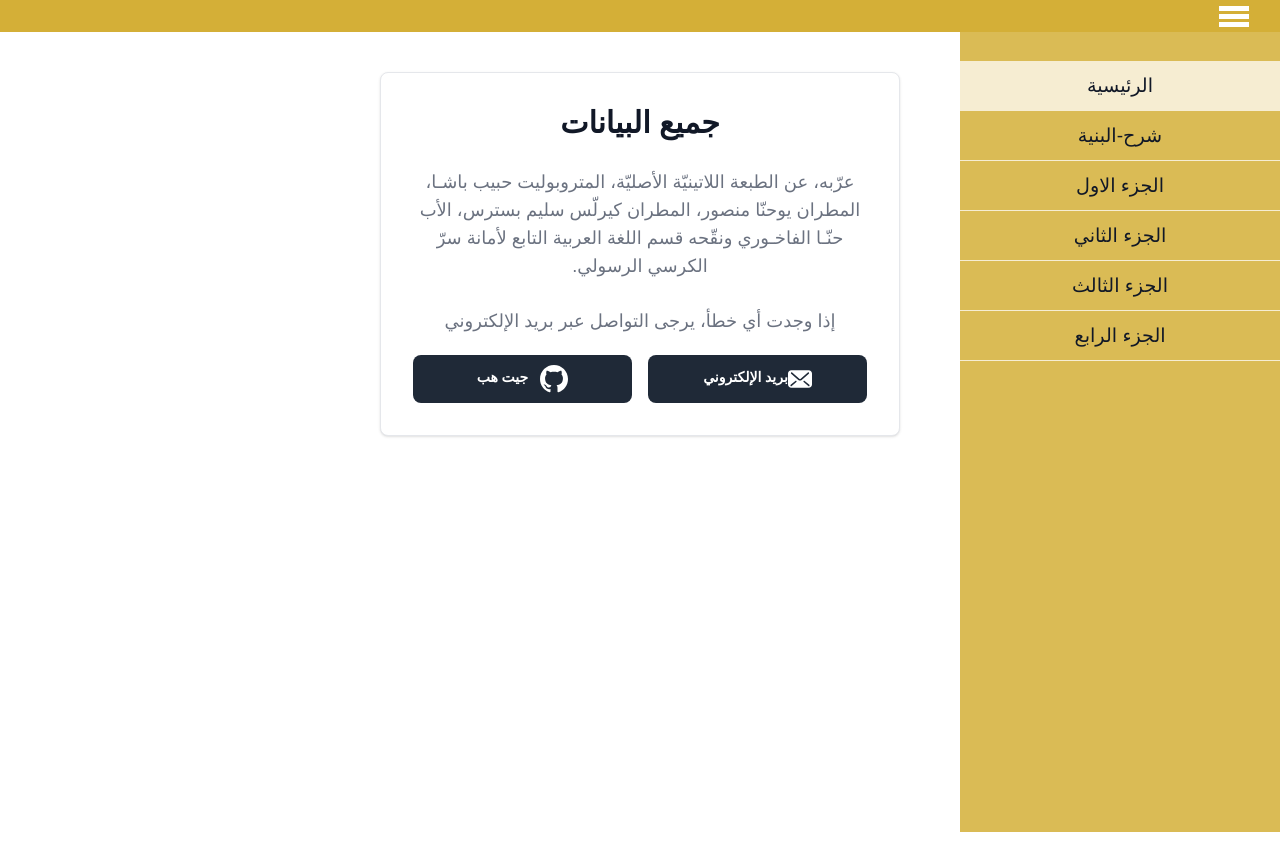
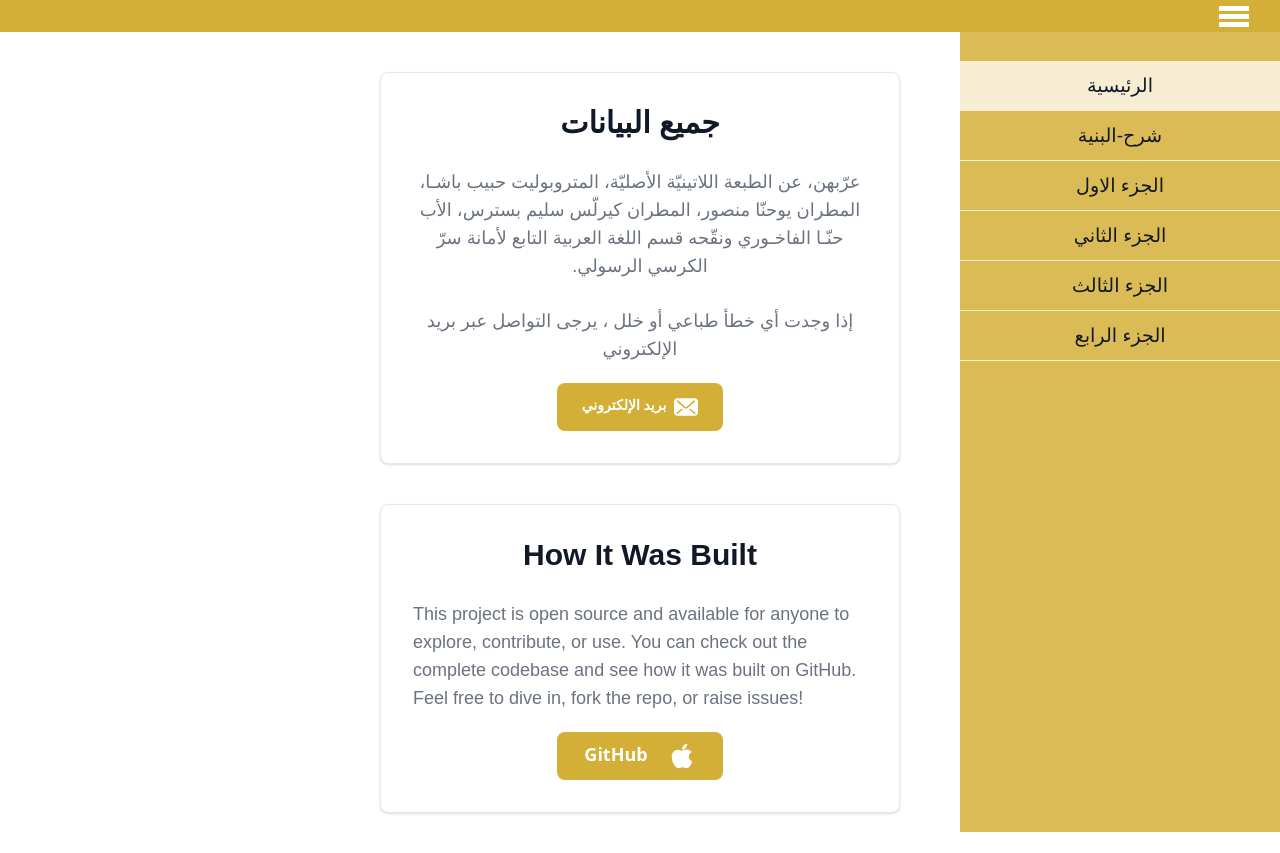
Before and after one commit to ElieHanna20/Catechism-of-the-Catholic-Church, a website built with Vite: page index.html in a window 1280 px wide. Before the commit the page ends 800 px from the top, so only its background shows below. Built offline with nearby package versions, Linux system fonts and the light colour scheme; files whose address does not match are found by name.

Commit message:
more content in the home page

```diff
--- a/index.html
+++ b/index.html
@@ -61,25 +61,22 @@
         </li>
       </ul>
     </nav>
-    <main class="search-text">
+    <main class="search-text flex flex-col space-y-10">
       <div
-        class="w-full p-4 text-center bg-white border border-gray-200 rounded-lg shadow sm:p-8 dark:bg-gray-800 dark:border-gray-700">
-        <h5 class="mb-2 text-3xl font-bold text-gray-900 dark:text-white">
-          جميع البيانات
-        </h5>
-        <p class="mb-5 text-base text-gray-500 sm:text-lg dark:text-gray-400">
-          عرّبه، عن الطبعة اللاتينيّة الأصليّة، المتروبوليت حبيب باشـا، المطران
+        class="w-full p-4 text-center bg-white border border-gray-200 rounded-lg shadow sm:p-8">
+        <h5 class="mb-2 text-3xl font-bold text-gray-900">جميع البيانات</h5>
+        <p class="mb-5 text-base text-gray-500 sm:text-lg">
+          عرّبهن، عن الطبعة اللاتينيّة الأصليّة، المتروبوليت حبيب باشـا، المطران
           يوحنّا منصور، المطران كيرلّس سليم بسترس، الأب حنّـا الفاخـوري ونقّحه
           قسم اللغة العربية التابع لأمانة سرّ الكرسي الرسولي.
         </p>
-        <p class="mb-5 text-base text-gray-500 sm:text-lg dark:text-gray-400">
-          إذا وجدت أي خطأ، يرجى التواصل عبر بريد الإلكتروني
+        <p class="mb-5 text-base text-gray-500 sm:text-lg">
+          إذا وجدت أي خطأ طباعي أو خلل ، يرجى التواصل عبر بريد الإلكتروني
         </p>
-        <div
-          class="items-center justify-center space-y-4 sm:flex sm:space-y-0 sm:space-x-4 rtl:space-x-reverse">
+
         <a
           href="#"
-            class="w-full h-12 min-h-12 bg-gray-800 hover:bg-gray-700 focus:ring-4 focus:outline-none focus:ring-gray-300 text-white rounded-lg inline-flex items-center justify-center px-4 py-2.5 dark:bg-gray-700 dark:hover:bg-gray-600 dark:focus:ring-gray-700">
+          class="h-12 min-h-12 bg-[#d4af37] hover:bg-[#d4af37d8] focus:ring-4 focus:outline-none focus:ring-gray-300 text-white rounded-lg flex items-center justify-center mx-4 sm:mx-12 md:mx-24 lg:mx-36 gap-2">
           <svg
             height="24px"
             width="24px"
@@ -109,32 +106,47 @@
              C462.107,387.195,462.94,397.75,456.948,404.771z" />
             </g>
           </svg>
-            <div class="text-left rtl:text-right">
+
           <div class="-mt-1 font-sans text-sm font-semibold">
             بريد الإلكتروني
           </div>
+        </a>
       </div>
-          </a>
+      <div
+        dir="ltr"
+        class="w-full p-4 text-center bg-white border border-gray-200 rounded-lg shadow sm:p-8">
+        <h5 class="mb-2 text-3xl font-bold text-gray-900 dark:text-white">
+          How It Was Built
+        </h5>
+        <p
+          class="ltr text-left mb-5 text-base text-gray-500 sm:text-lg dark:text-gray-400">
+          This project is open source and available for anyone to explore,
+          contribute, or use. You can check out the complete codebase and see
+          how it was built on GitHub. Feel free to dive in, fork the repo, or
+          raise issues!
+        </p>
+
         <a
-            href="#"
-            class="w-full h-12 min-h-12 bg-gray-800 hover:bg-gray-700 focus:ring-4 focus:outline-none focus:ring-gray-300 text-white rounded-lg inline-flex items-center justify-center px-4 py-2.5 dark:bg-gray-700 dark:hover:bg-gray-600 dark:focus:ring-gray-700">
+          dir="rtl"
+          onclick="window.open(this.href, '_blank', 'width=800,height=600'); return false;"
+          href="https://github.com/ElieHanna20/Catechism-of-the-Catholic-Church"
+          class="h-12 min-h-12 bg-[#d4af37] hover:bg-[#d4af37d8] focus:ring-4 focus:outline-none focus:ring-gray-300 text-white rounded-lg flex items-center justify-center mx-4 sm:mx-12 md:mx-24 lg:mx-36 gap-2">
           <svg
             class="me-3 w-7 h-7"
             aria-hidden="true"
             focusable="false"
             data-prefix="fab"
-              data-icon="google-play"
+            data-icon="apple"
             role="img"
-              viewBox=" 0 0 24 24">
+            xmlns="http://www.w3.org/2000/svg"
+            viewBox="0 0 384 512">
             <path
-                d="M12 0c-6.626 0-12 5.373-12 12 0 5.302 3.438 9.8 8.207 11.387.599.111.793-.261.793-.577v-2.234c-3.338.726-4.033-1.416-4.033-1.416-.546-1.387-1.333-1.756-1.333-1.756-1.089-.745.083-.729.083-.729 1.205.084 1.839 1.237 1.839 1.237 1.07 1.834 2.807 1.304 3.492.997.107-.775.418-1.305.762-1.604-2.665-.305-5.467-1.334-5.467-5.931 0-1.311.469-2.381 1.236-3.221-.124-.303-.535-1.524.117-3.176 0 0 1.008-.322 3.301 1.23.957-.266 1.983-.399 3.003-.404 1.02.005 2.047.138 3.006.404 2.291-1.552 3.297-1.23 3.297-1.23.653 1.653.242 2.874.118 3.176.77.84 1.235 1.911 1.235 3.221 0 4.609-2.807 5.624-5.479 5.921.43.372.823 1.102.823 2.222v3.293c0 .319.192.694.801.576 4.765-1.589 8.199-6.086 8.199-11.386 0-6.627-5.373-12-12-12z"
-                fill="#fff" />
+              fill="currentColor"
+              d="M318.7 268.7c-.2-36.7 16.4-64.4 50-84.8-18.8-26.9-47.2-41.7-84.7-44.6-35.5-2.8-74.3 20.7-88.5 20.7-15 0-49.4-19.7-76.4-19.7C63.3 141.2 4 184.8 4 273.5q0 39.3 14.4 81.2c12.8 36.7 59 126.7 107.2 125.2 25.2-.6 43-17.9 75.8-17.9 31.8 0 48.3 17.9 76.4 17.9 48.6-.7 90.4-82.5 102.6-119.3-65.2-30.7-61.7-90-61.7-91.9zm-56.6-164.2c27.3-32.4 24.8-61.9 24-72.5-24.1 1.4-52 16.4-67.9 34.9-17.5 19.8-27.8 44.3-25.6 71.9 26.1 2 49.9-11.4 69.5-34.3z"></path>
           </svg>
-            <div class="text-left rtl:text-right">
-              <div class="-mt-1 font-sans text-sm font-semibold">جيت هب</div>
-            </div>
+
+          <div class="-mt-1 font-sans text-lg font-semibold">GitHub</div>
         </a>
-        </div>
       </div>
     </main>
   </body>
--- a/pages/الجزء-الرابع.html
+++ b/pages/الجزء-الرابع.html
@@ -3,9 +3,9 @@
   <head>
     <meta charset="UTF-8" />
     <meta name="viewport" content="width=device-width, initial-scale=1.0" />
-    <link rel="stylesheet" href="style.css" />
-    <script type="module" src="/main.js" defer></script>
-    <title>Document</title>
+    <link rel="stylesheet" href="../style.css" />
+    <script type="module" src="../main.js" defer></script>
+    <title>Part 4</title>
   </head>
   <body>
     <header class="p-4 flex items-center justify-center">
@@ -72,42 +72,42 @@
         <li class="w-full m-0">
           <a
             href="../index.html"
-            class="flex items-center justify-center p-2 text-gray-900 dark:text-white hover:bg-[#ffffffbb] dark:hover:bg-gray-700 group w-full">
+            class="flex items-center justify-center p-2 text-gray-900 hover:bg-[#ffffffbb] group w-full">
             <span class="block text-center w-full">الرئيسية</span>
           </a>
         </li>
         <li class="w-full m-0">
           <a
             href="./شرح-البنية.html"
-            class="flex items-center justify-center p-2 text-gray-900 dark:text-white hover:bg-[#ffffffbb] dark:hover:bg-gray-700 group w-full">
+            class="flex items-center justify-center p-2 text-gray-900 hover:bg-[#ffffffbb] group w-full">
             <span class="block text-center w-full">شرح-البنية</span>
           </a>
         </li>
         <li class="w-full m-0">
           <a
             href="./الجزء-الاول.html"
-            class="flex items-center justify-center p-2 text-gray-900 dark:text-white hover:bg-[#ffffffbb] dark:hover:bg-gray-700 group w-full">
+            class="flex items-center justify-center p-2 text-gray-900 hover:bg-[#ffffffbb] group w-full">
             <span class="block text-center w-full">الجزء الاول</span>
           </a>
         </li>
         <li class="w-full m-0">
           <a
             href="./الجزء-الثاني.html"
-            class="flex items-center justify-center p-2 text-gray-900 dark:text-white hover:bg-[#ffffffbb] dark:hover:bg-gray-700 group w-full">
+            class="flex items-center justify-center p-2 text-gray-900 hover:bg-[#ffffffbb] group w-full">
             <span class="block text-center w-full">الجزء الثاني</span>
           </a>
         </li>
         <li class="w-full m-0">
           <a
             href="./الجزء-ثالث.html"
-            class="flex items-center justify-center p-2 text-gray-900 dark:text-white hover:bg-[#ffffffbb] dark:hover:bg-gray-700 group w-full">
+            class="flex items-center justify-center p-2 text-gray-900 hover:bg-[#ffffffbb] group w-full">
             <span class="block text-center w-full">الجزء الثالث</span>
           </a>
         </li>
         <li class="w-full m-0">
           <a
             href="#"
-            class="flex items-center justify-center p-2 text-gray-900 dark:text-white bg-[#ffffffbb] dark:bg-gray-700 group w-full">
+            class="flex items-center justify-center p-2 text-gray-900 bg-[#ffffffbb] group w-full">
             <span class="block text-center w-full">الجزء الرابع</span>
           </a>
         </li>
--- a/style.css
+++ b/style.css
@@ -110,7 +110,7 @@ h3 {
 }
 
 h4 {
-  font-size: 1.25em;
+  font-size: 1.6em;
 }
 
 h1,
```
Lines whose indentation alone changed are shown as unchanged.
